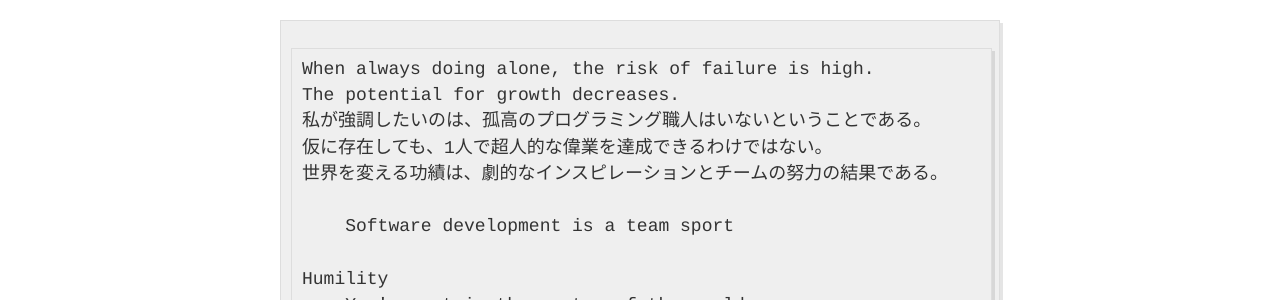
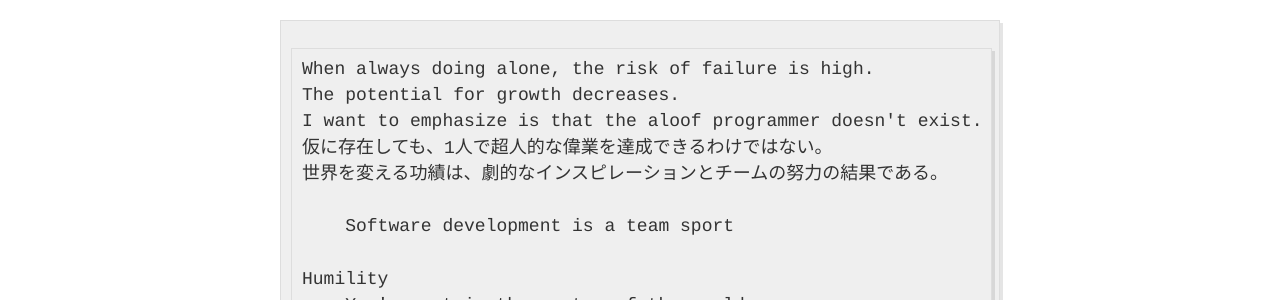
Before and after one commit to The-Actual-Damien/nondroid5-jeckyll, a Jekyll site: the page built from _posts/2111-11-11-Idea.md, in a window 1280 px wide. Shown: the part 212-512 px from the top of the page. Built offline with Jekyll 4.4.1, drawn with Linux system fonts in a browser that asks for light colours; Markdown is read by kramdown in place of the engine named in the settings; some of the changed text lies outside the part shown.

Commit message:
Update 2111-11-11-Idea.md

```diff
--- a/_posts/2111-11-11-Idea.md
+++ b/_posts/2111-11-11-Idea.md
@@ -5,7 +5,7 @@ title: Idea
 
     When always doing alone, the risk of failure is high.
     The potential for growth decreases.
-    私が強調したいのは、孤高のプログラミング職人はいないということである。
+    I want to emphasize is that the aloof programmer doesn't exist.
     仮に存在しても、1人で超人的な偉業を達成できるわけではない。
     世界を変える功績は、劇的なインスピレーションとチームの努力の結果である。
 
```
